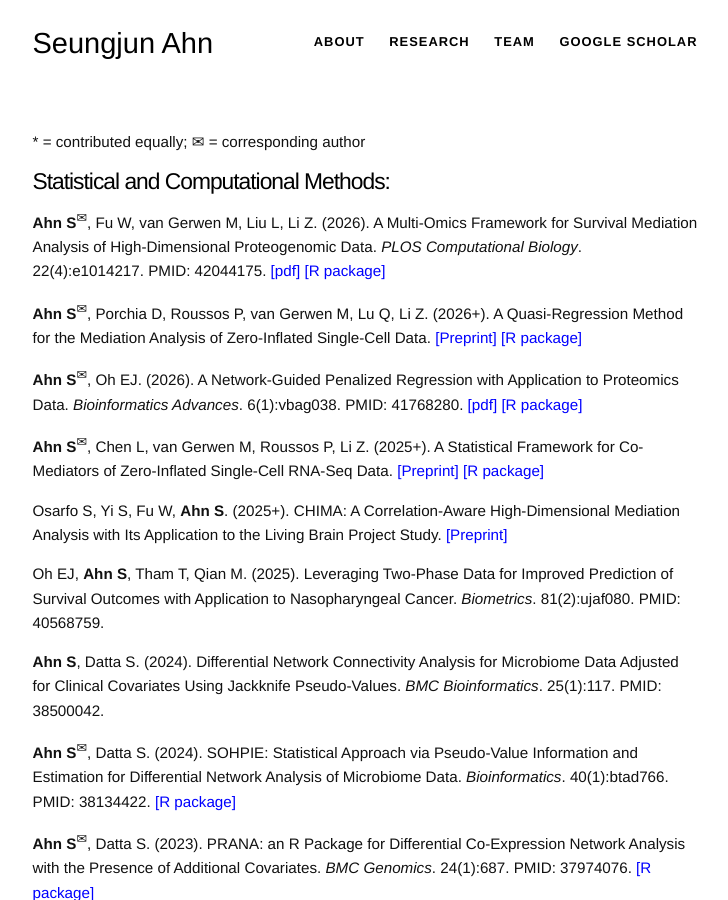
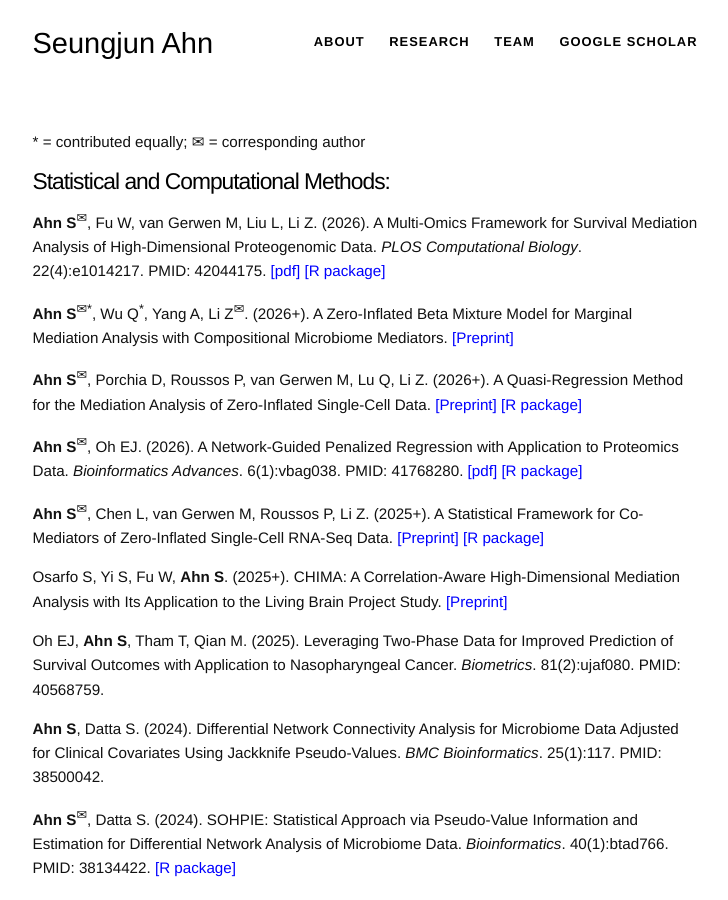
Before and after one commit to sjahnn/sjahnn.github.io, a Jekyll site: the page built from research.md, in a window 1280 px wide and 900 px high. Shown: the whole window, without its empty margins (275-1003 px from the left). Built offline with Jekyll 4.4.1, drawn with Linux system fonts in a browser that asks for light colours.

Commit message:
Update research.md

```diff
--- a/research.md
+++ b/research.md
@@ -36,6 +36,8 @@
 
 # Statistical and Computational Methods:
 **Ahn S**<sup><span>&#9993;</span></sup>, Fu W, van Gerwen M, Liu L, Li Z. (2026). A Multi-Omics Framework for Survival Mediation Analysis of High-Dimensional Proteogenomic Data. *PLOS Computational Biology*. 22(4):e1014217. PMID: 42044175. <a href="https://journals.plos.org/ploscompbiol/article?id=10.1371/journal.pcbi.1014217" style="color: blue;">[pdf]</a> <a href="https://cran.r-project.org/web/packages/SMAHP/index.html" style="color: blue;">[R package]</a>
+
+**Ahn S**<sup><span>&#9993;</span></sup><sup><span>&#42;</span></sup>, Wu Q<sup><span>&#42;</span></sup>, Yang A, Li Z<sup><span>&#9993;</span></sup>. (2026+). A Zero-Inflated Beta Mixture Model for Marginal Mediation Analysis with Compositional Microbiome Mediators. <a href="https://arxiv.org/abs/2605.04372" style="color: blue;">[Preprint]</a>
 
 **Ahn S**<sup><span>&#9993;</span></sup>, Porchia D, Roussos P, van Gerwen M, Lu Q, Li Z. (2026+). A Quasi-Regression Method for the Mediation Analysis of Zero-Inflated Single-Cell Data. <a href="https://arxiv.org/abs/2604.08507" style="color: blue;">[Preprint]</a> <a href="https://github.com/sjahnn/QuasiMed" style="color: blue;">[R package]</a>
 
```
